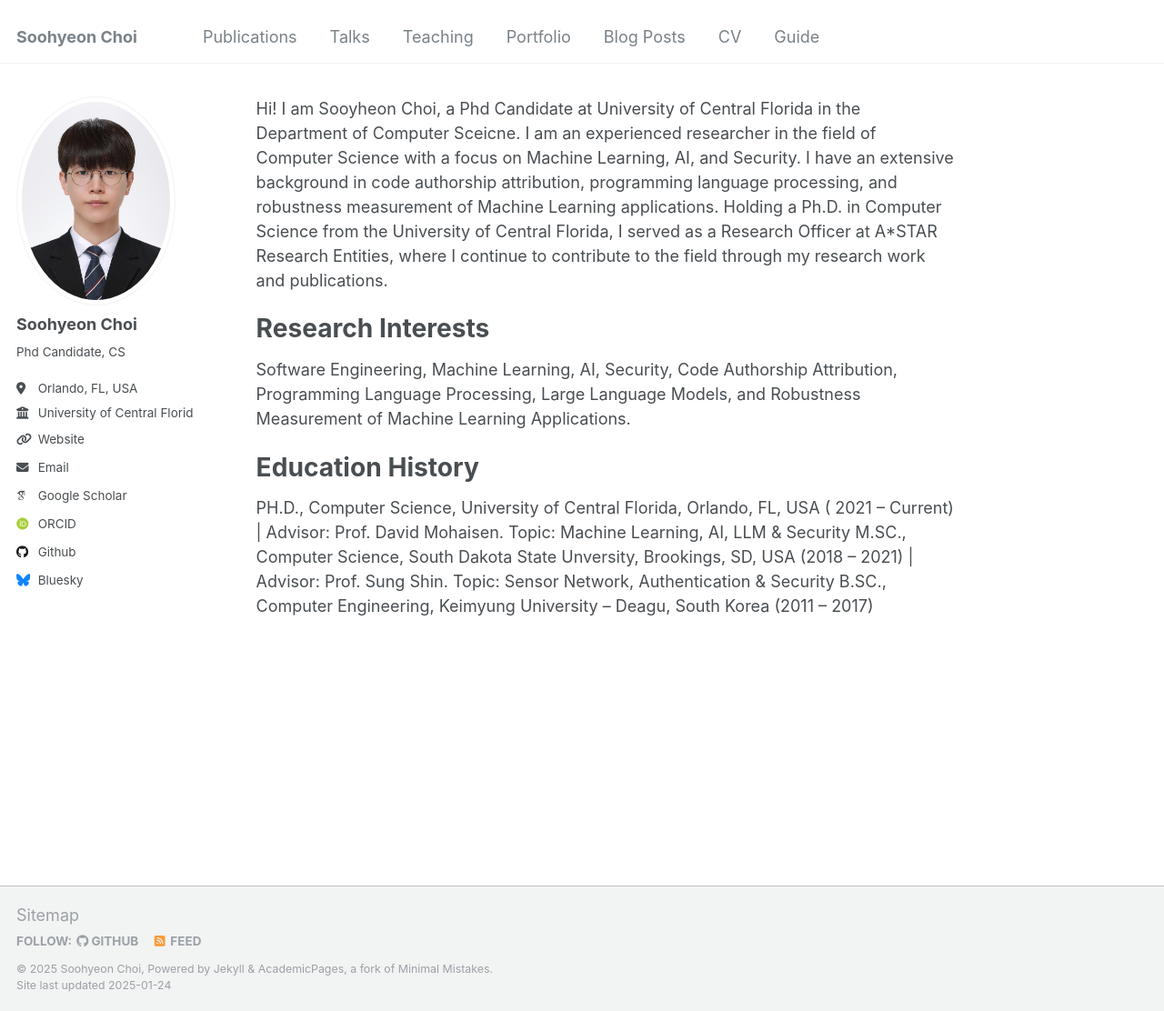
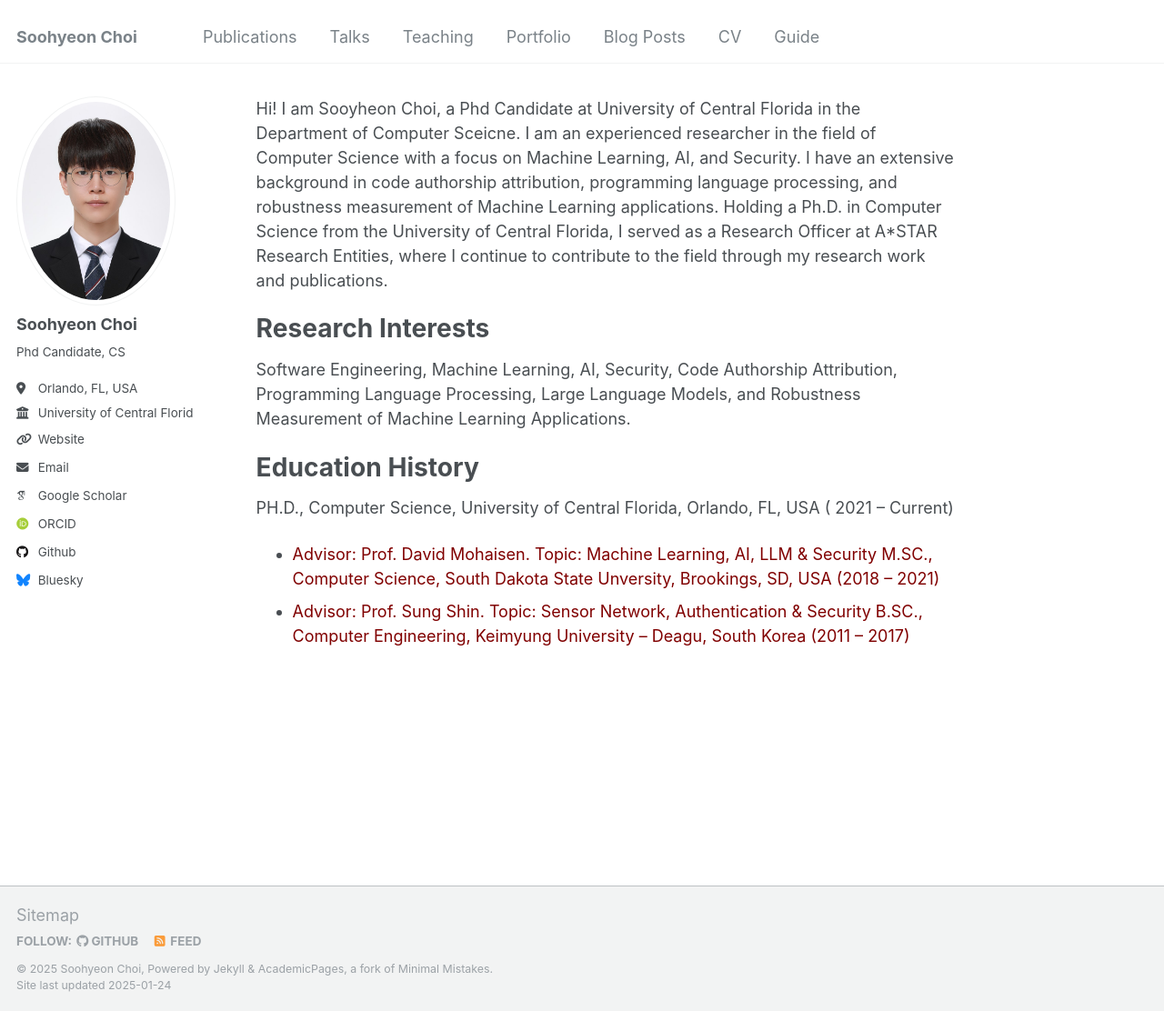
Before and after one commit to soohyeonc/soohyeon.github.io, a Jekyll site: the page built from _pages/about.md, in a window 1280 px wide and 1112 px high. Shown: the whole window at 91% size. Built offline with Jekyll 4.4.1, drawn with Linux system fonts in a browser that asks for light colours; some web fonts are replaced.

Commit message:
Update about.md

```diff
--- a/_pages/about.md
+++ b/_pages/about.md
@@ -17,6 +17,8 @@ Software Engineering, Machine Learning, AI, Security, Code Authorship Attributio
 
 Education History
 ======
-PH.D., Computer Science, University of Central Florida, Orlando, FL, USA ( 2021 – Current) | Advisor: Prof. David Mohaisen. Topic: Machine Learning, AI, LLM & Security
-M.SC., Computer Science, South Dakota State Unversity, Brookings, SD, USA (2018 – 2021) | Advisor: Prof. Sung Shin. Topic: Sensor Network, Authentication & Security
+PH.D., Computer Science, University of Central Florida, Orlando, FL, USA ( 2021 – Current)
+* <span style="color:maroon"> Advisor: Prof. David Mohaisen. Topic: Machine Learning, AI, LLM & Security
+M.SC., Computer Science, South Dakota State Unversity, Brookings, SD, USA (2018 – 2021)
+* <span style="color:maroon">Advisor: Prof. Sung Shin. Topic: Sensor Network, Authentication & Security
 B.SC., Computer Engineering, Keimyung University – Deagu, South Korea (2011 – 2017)
```
